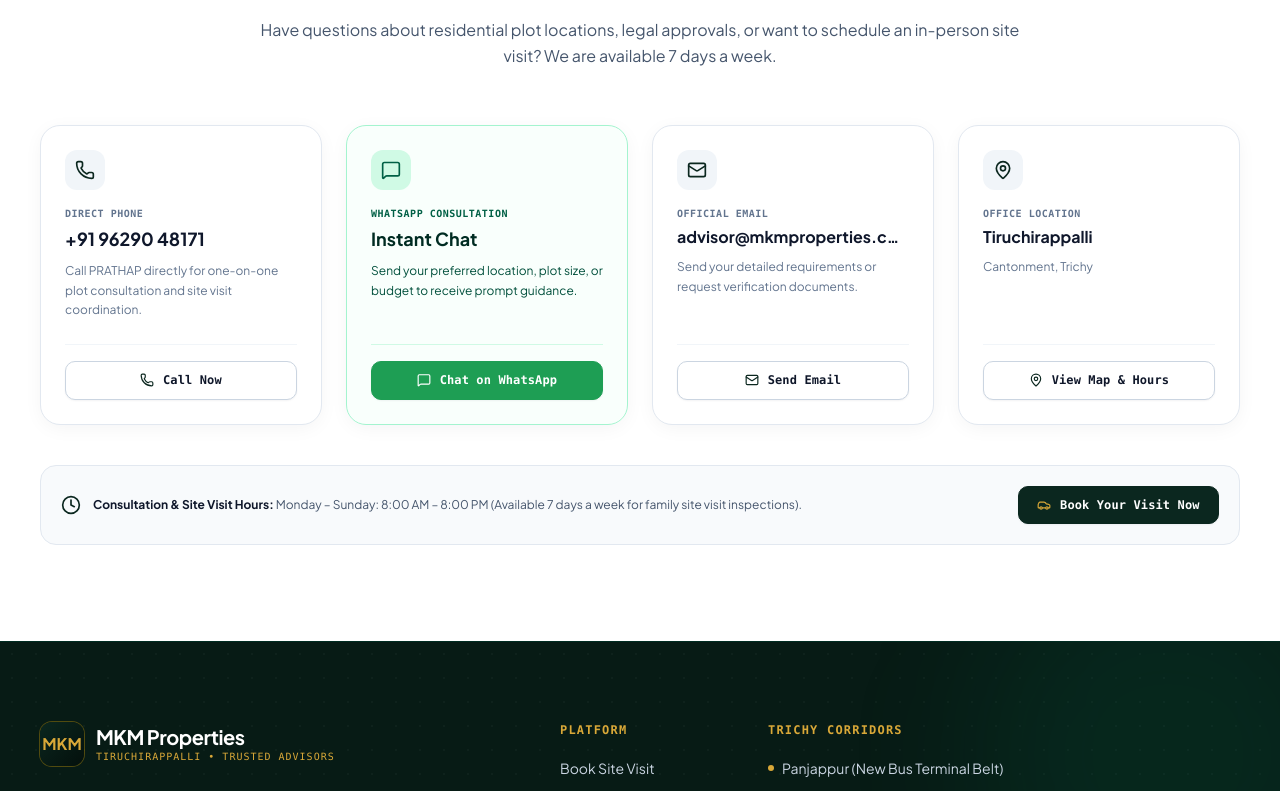
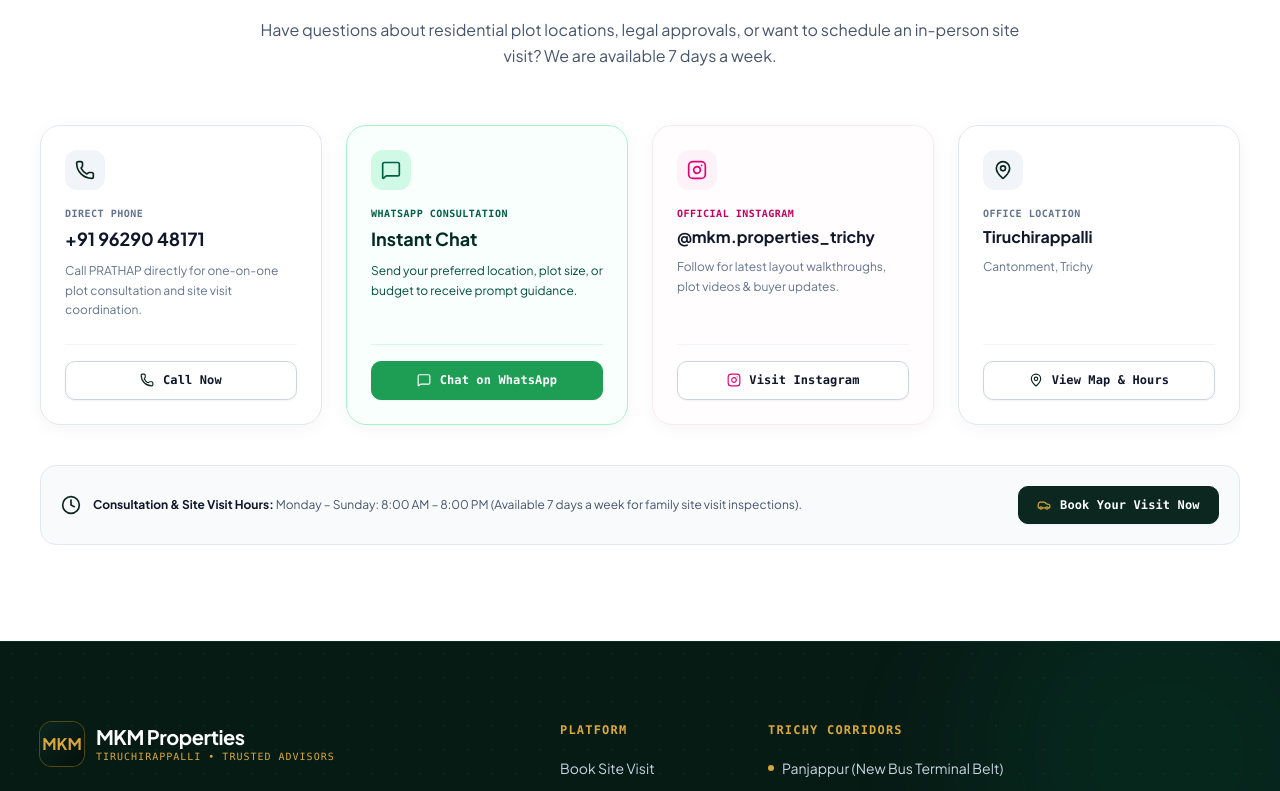
Before and after one commit to Prathap3399/mkm_properties, a Next.js app: page / in a window 1280 px wide. Shown: the part 4789-5580 px from the top of the page. Built offline with nearby package versions, Linux system fonts and the light colour scheme; no server answers.

Commit message:
chore(content): remove advisor@mkmproperties.com across all pages and configs

```diff
--- a/src/app/contact/page.tsx
+++ b/src/app/contact/page.tsx
@@ -3,7 +3,6 @@ import Link from 'next/link';
 import {
   Phone,
   MessageSquare,
-  Mail,
   MapPin,
   Clock,
   Car,
@@ -110,24 +109,6 @@ export default function ContactPage() {
                         className="font-semibold text-emerald-800 hover:underline"
                       >
                         +91 96290 48171 (Instant Chat)
-                      </a>
-                    </div>
-                  </div>
-
-                  {/* Email */}
-                  <div className="flex items-start gap-3.5">
-                    <span className="grid h-9 w-9 shrink-0 place-items-center rounded-xl bg-slate-100 text-[#0B271F]">
-                      <Mail className="h-4 w-4" />
-                    </span>
-                    <div>
-                      <span className="text-xs font-mono uppercase tracking-wider text-slate-400 block font-bold">
-                        Official Email
-                      </span>
-                      <a
-                        href="mailto:advisor@mkmproperties.com"
-                        className="font-medium text-slate-800 hover:text-[#0B271F]"
-                      >
-                        advisor@mkmproperties.com
                       </a>
                     </div>
                   </div>
--- a/src/app/page.tsx
+++ b/src/app/page.tsx
@@ -12,7 +12,6 @@ import {
   Building2,
   Hammer,
   BadgePercent,
-  Mail,
   Clock,
   Sparkles
 } from 'lucide-react';
@@ -616,29 +615,39 @@ export default function HomePage() {
               </div>
             </div>
 
-            {/* Official Email */}
-            <div className="pro-card p-6 flex flex-col justify-between">
+            {/* Official Instagram */}
+            <div className="pro-card p-6 flex flex-col justify-between border-pink-100 bg-pink-50/20">
               <div>
-                <div className="w-10 h-10 rounded-xl bg-slate-100 text-[#0B271F] flex items-center justify-center mb-4">
-                  <Mail className="h-5 w-5" />
+                <div className="w-10 h-10 rounded-xl bg-pink-50 text-pink-600 flex items-center justify-center mb-4">
+                  <svg className="h-5 w-5" viewBox="0 0 24 24" fill="none" stroke="currentColor" strokeWidth="2" strokeLinecap="round" strokeLinejoin="round">
+                    <rect x="2" y="2" width="20" height="20" rx="5" ry="5"/>
+                    <path d="M16 11.37A4 4 0 1 1 12.63 8 4 4 0 0 1 16 11.37z"/>
+                    <line x1="17.5" y1="6.5" x2="17.51" y2="6.5"/>
+                  </svg>
                 </div>
-                <span className="text-[10px] font-mono uppercase tracking-wider text-slate-500 block font-bold">
-                  Official Email
+                <span className="text-[10px] font-mono uppercase tracking-wider text-pink-700 block font-bold">
+                  Official Instagram
                 </span>
                 <h3 className="text-base font-bold text-slate-900 mt-1 truncate">
-                  advisor@mkmproperties.com
+                  @mkm.properties_trichy
                 </h3>
                 <p className="text-xs text-slate-500 mt-2 leading-relaxed">
-                  Send your detailed requirements or request verification documents.
+                  Follow for latest layout walkthroughs, plot videos &amp; buyer updates.
                 </p>
               </div>
               <div className="mt-6 pt-4 border-t border-slate-100">
                 <a
-                  href="mailto:advisor@mkmproperties.com"
-                  className="btn btn-outline btn-sm w-full font-mono text-xs"
+                  href="https://www.instagram.com/mkm.properties_trichy?utm_source=qr&obrf=MWR2d3k4bnBqd3pzOA%3D%3D"
+                  target="_blank"
+                  rel="noopener noreferrer"
+                  className="btn btn-outline btn-sm w-full font-mono text-xs hover:border-pink-300 hover:text-pink-600"
                 >
-                  <Mail className="h-3.5 w-3.5 text-[#0B271F]" />
-                  <span>Send Email</span>
+                  <svg className="h-3.5 w-3.5 text-pink-600" viewBox="0 0 24 24" fill="none" stroke="currentColor" strokeWidth="2" strokeLinecap="round" strokeLinejoin="round">
+                    <rect x="2" y="2" width="20" height="20" rx="5" ry="5"/>
+                    <path d="M16 11.37A4 4 0 1 1 12.63 8 4 4 0 0 1 16 11.37z"/>
+                    <line x1="17.5" y1="6.5" x2="17.51" y2="6.5"/>
+                  </svg>
+                  <span>Visit Instagram</span>
                 </a>
               </div>
             </div>
--- a/src/components/layout/Footer.tsx
+++ b/src/components/layout/Footer.tsx
@@ -1,6 +1,6 @@
 import React from 'react';
 import Link from 'next/link';
-import { Phone, MapPin, ShieldCheck, Mail, MessageSquare, ArrowUpRight, CheckCircle2 } from 'lucide-react';
+import { Phone, MapPin, ShieldCheck, MessageSquare, ArrowUpRight, CheckCircle2 } from 'lucide-react';
 
 const WHATSAPP_URL =
   'https://wa.me/919629048171?text=Hello%20MKM%20Properties,%20I%20would%20like%20to%20know%20more%20about%20residential%20plots%20in%20Trichy.';
@@ -160,11 +160,6 @@ export default function Footer() {
                 <span>@mkm.properties_trichy</span>
               </a>
 
-              <div className="flex items-center gap-2.5 text-slate-300">
-                <Mail className="h-4 w-4 text-[#D9A838] shrink-0" />
-                <span className="text-xs">advisor@mkmproperties.com</span>
-              </div>
-
               <div className="flex items-start gap-2.5 text-slate-300">
                 <MapPin className="h-4 w-4 text-[#D9A838] shrink-0 mt-0.5" />
                 <span className="text-xs leading-relaxed">
--- a/src/lib/db/repository.ts
+++ b/src/lib/db/repository.ts
@@ -436,7 +436,6 @@ export async function ensureSeeded() {
           contactPerson: 'PRATHAP (Senior Property Advisor)',
           phone: '9629048171',
           whatsapp: '9629048171',
-          email: 'advisor@mkmproperties.com',
           address: 'Cantonment, Trichy',
           googleMapsUrl: 'https://maps.google.com/?q=Tiruchirappalli,Tamil+Nadu',
           businessHours: 'Monday – Sunday: 8:00 AM – 8:00 PM'
```
Also changed, not shown: 2 other files (tests, documents, lock files or other folders).
